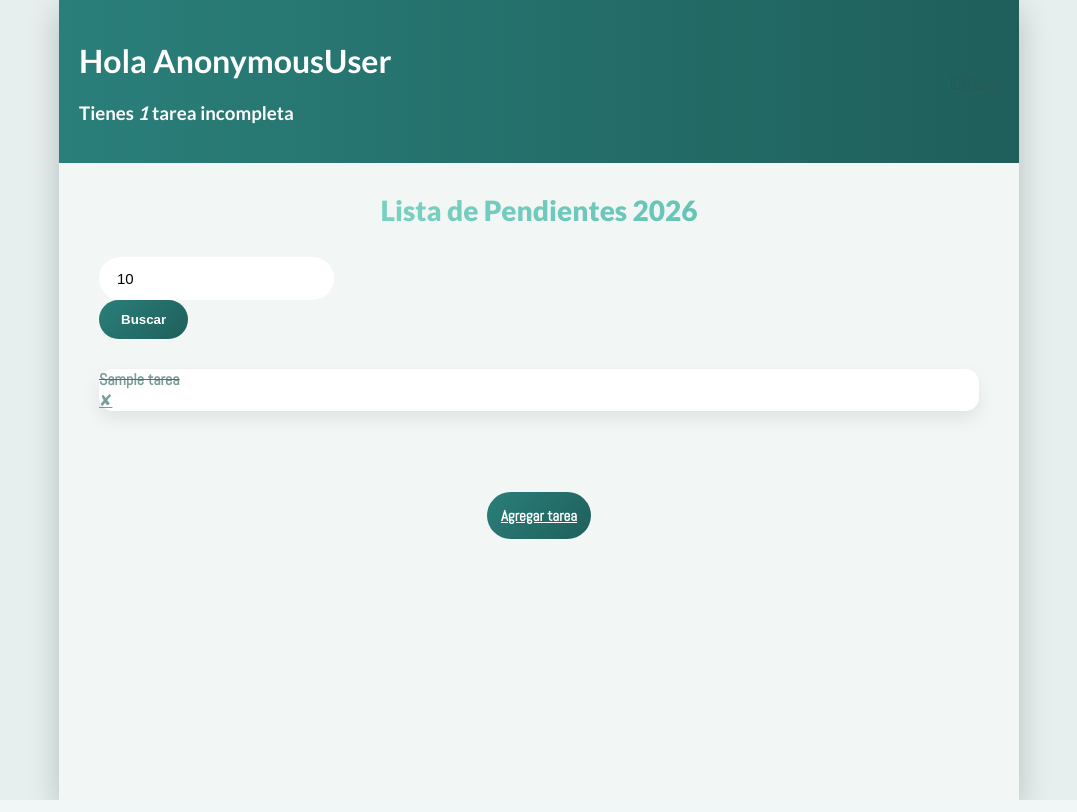
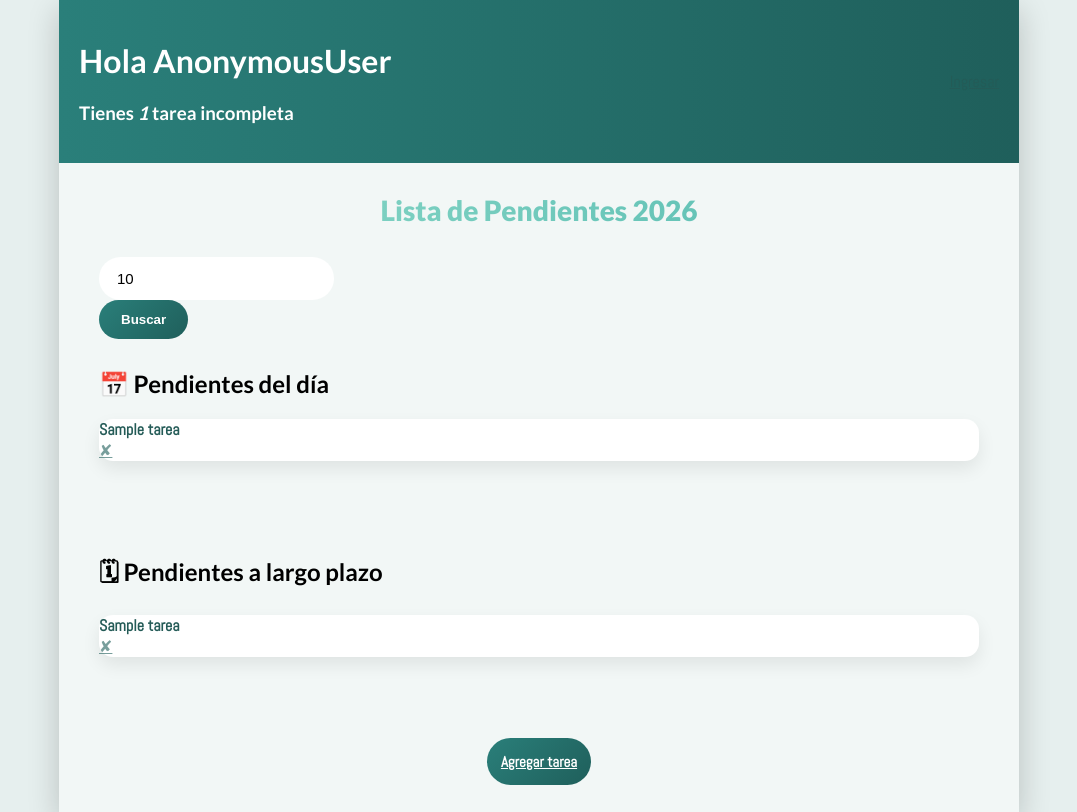
Before and after one commit to jazbedoya/ListaDePendientes-2026, a Django app: template base/templates/base/tarea_list.html in a window 1280 px wide. Shown: the whole page, without its empty margins (101-1178 px from the left). Run offline with Django 5.2, Linux system fonts and the light colour scheme; tables that the repository leaves empty hold one stand-in row (values such as "Sample post"); the template is opened without the code that fills it: values that come from a table or form of the project are taken from there, most other values are stand-ins (such as "Sample title", 1, 10 or a date in 2020).

Commit message:
agregando modificacion

```diff
--- a/base/templates/base/tarea_list.html
+++ b/base/templates/base/tarea_list.html
@@ -39,8 +39,11 @@
     </form>
 </div>
 
+<!-- ================= PENDIENTES DEL DÍA ================= -->
+<h2 style="padding: 0 40px;">📅 Pendientes del día</h2>
+
 <div class="envoltorio-items-tarea">
-    {% for tarea in tareas %}
+    {% for tarea in tareas_dia %}
         <div class="envoltorio-tarea">
 
             {% if tarea.completo %}
@@ -64,10 +67,43 @@
             <a class="enlace-eliminar" href="{% url 'eliminar-tarea' tarea.id %}">
                 &#x2718;
             </a>
-
         </div>
     {% empty %}
-        <p>No hay tareas pendientes</p>
+        <p style="padding: 0 40px;">No hay tareas para hoy</p>
+    {% endfor %}
+</div>
+
+<!-- ================= PENDIENTES A LARGO PLAZO ================= -->
+<h2 style="padding: 0 40px; margin-top: 40px;">🗓 Pendientes a largo plazo</h2>
+
+<div class="envoltorio-items-tarea">
+    {% for tarea in tareas_anio %}
+        <div class="envoltorio-tarea">
+
+            {% if tarea.completo %}
+                <div class="titulo-tarea">
+                    <span class="icono-tarea-completa"></span>
+                    <s>
+                        <a href="{% url 'editar-tarea' tarea.id %}">
+                            {{ tarea }}
+                        </a>
+                    </s>
+                </div>
+            {% else %}
+                <div class="titulo-tarea">
+                    <span class="icono-tarea-incompleta"></span>
+                    <a href="{% url 'editar-tarea' tarea.id %}">
+                        {{ tarea }}
+                    </a>
+                </div>
+            {% endif %}
+
+            <a class="enlace-eliminar" href="{% url 'eliminar-tarea' tarea.id %}">
+                &#x2718;
+            </a>
+        </div>
+    {% empty %}
+        <p style="padding: 0 40px;">No hay tareas a largo plazo</p>
     {% endfor %}
 </div>
 
```
